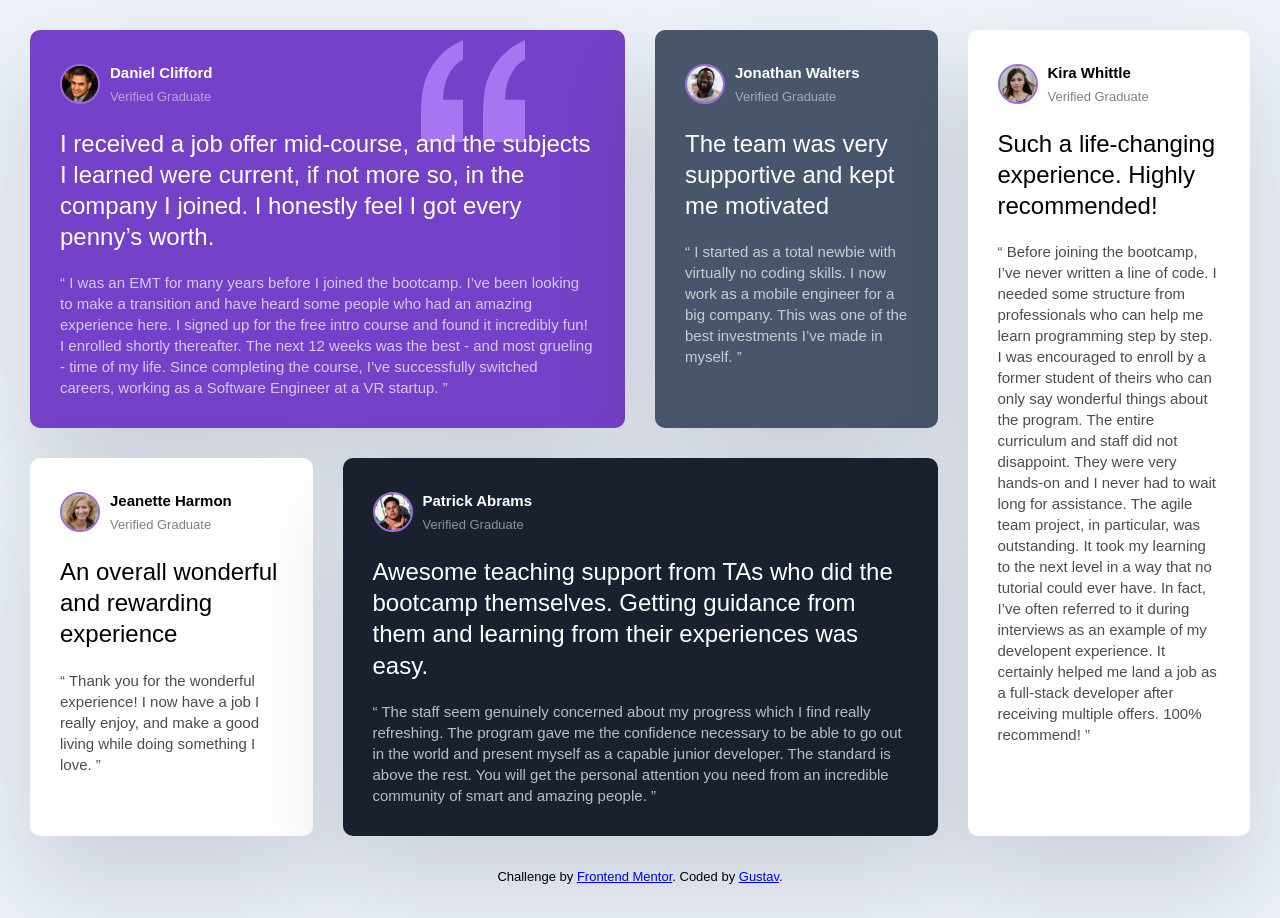
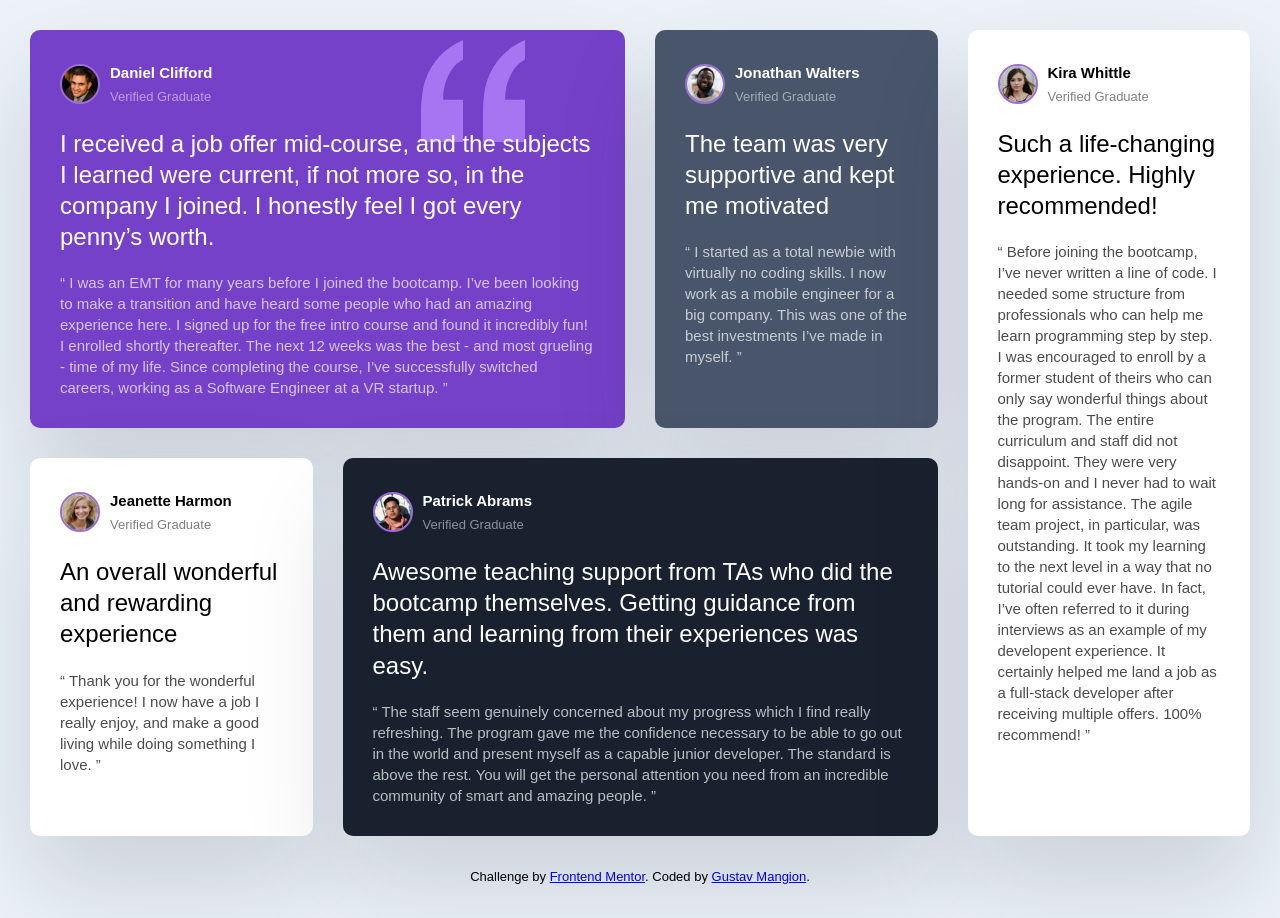
Before and after one commit to gustavmangion/Prac-WD-Testimonials, a plain HTML site: page index.html in a window 1280 px wide. Drawn offline with Linux system fonts and the light colour scheme.

Commit message:
Bug fix in URL

```diff
--- a/index.html
+++ b/index.html
@@ -125,7 +125,10 @@
           Challenge by
           <a href="https://www.frontendmentor.io?ref=challenge" target="_blank"
             >Frontend Mentor</a
-          >. Coded by <a href="www.gustavmangion.com">Gustav</a>.
+          >. Coded by
+          <a href="https://www.gustavmangion.com" target="_blank"
+            >Gustav Mangion</a
+          >.
         </p>
       </div>
     </div>
```
